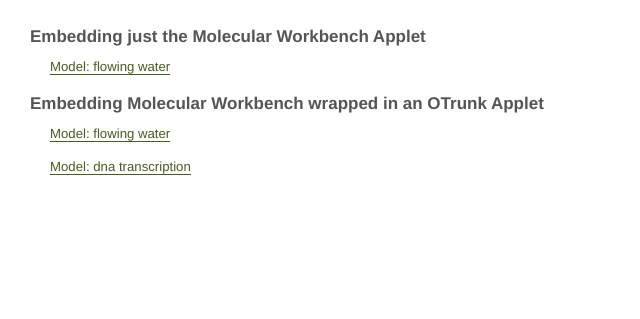
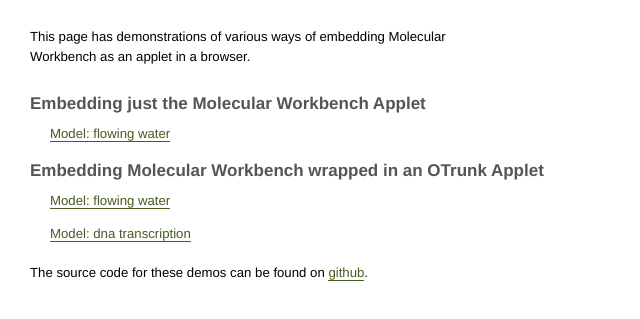
Before and after one commit to stepheneb/mw-applet, a plain HTML site: page index.html in a window 1280 px wide. Shown: the part 73-392 px from the top of the page, without its empty margins (0-640 px from the left). Drawn offline with Linux system fonts and the light colour scheme.

Commit message:
fill out index page a bit, include link to source

```diff
--- a/index.html
+++ b/index.html
@@ -10,6 +10,12 @@
     <h3 class="page-title namespace">
       Molecular Workbench Applet Demos
     </h3>
+    <div class="two-column-left clearfix">
+      <p>
+        This page has demonstrations of various ways of embedding Molecular Workbench as an applet in a browser.
+      </p>
+    </div>
+    <div class="clearfix"/></div>
     <div class="section section-klass_methods">
       <div class="section-content">
         <h4>Embedding just the Molecular Workbench Applet</h4>
@@ -31,7 +37,9 @@
         </ul>
       </div>
     </div>
-    </div>
+    <p>
+      The source code for these demos can be found on <a href="http://github.com/stepheneb/mw-applet">github</a>.
+    </p>
   </div>
 </body>
 </html>
```
Lines whose indentation alone changed are shown as unchanged.
